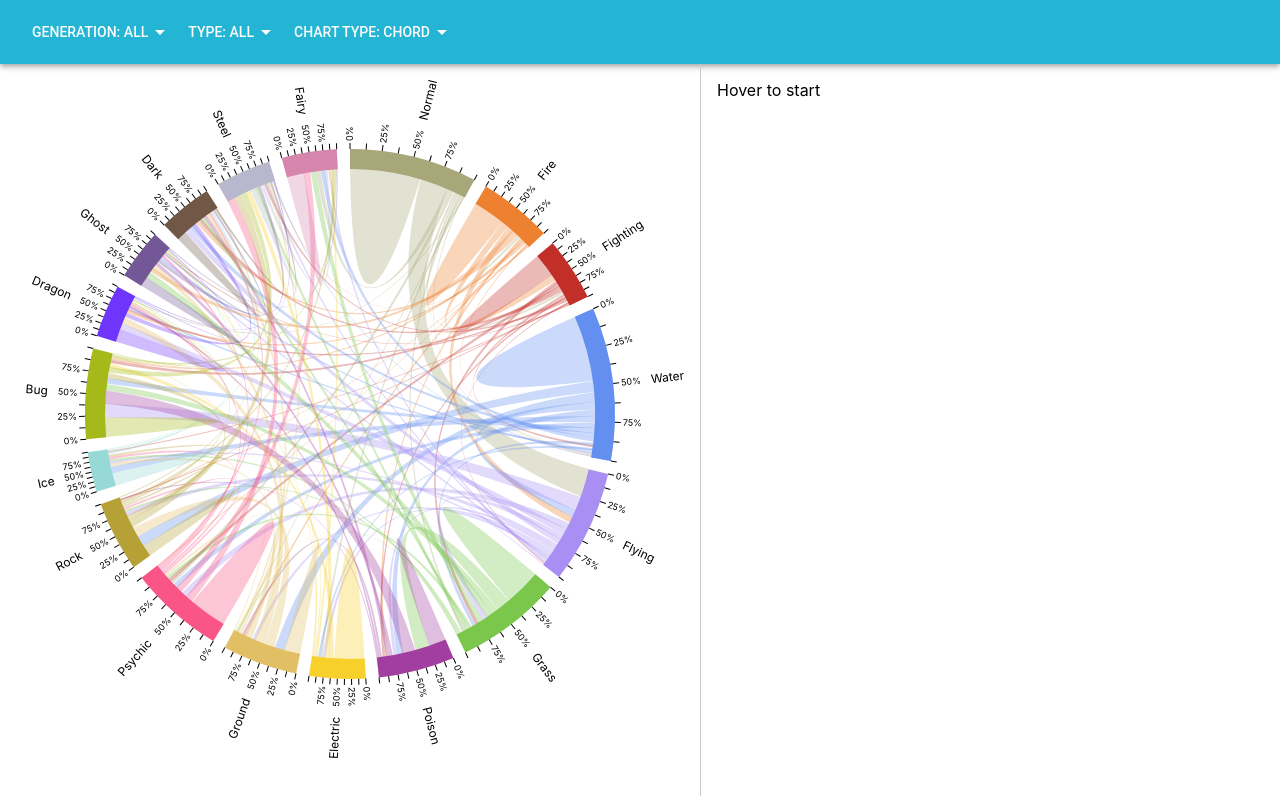
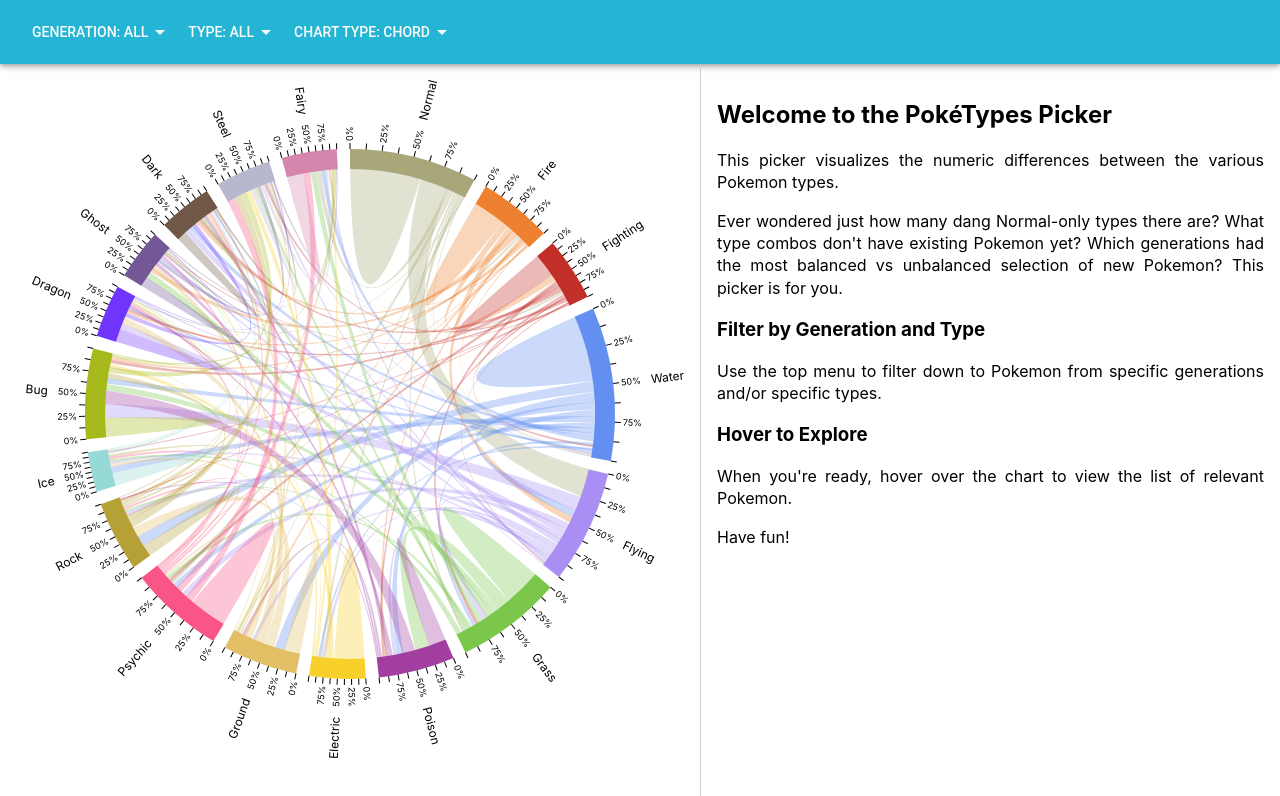
Before and after one commit to trpglobokar/poketypes, a React (Create React App) app: page / in a window 1280 px wide. Shown: the top 796 px of the page. Built offline with nearby package versions, Linux system fonts and the light colour scheme.

Commit message:
feat: added better welcome text

```diff
--- a/src/chord-chart.js
+++ b/src/chord-chart.js
@@ -3,6 +3,7 @@
 import * as d3 from "d3"
 import poketypejson from "./static/json/pokemon-types.json"
 import LegenDary from "./legend.js"
+import IntroLegend from "./intro-legend.js"
 
 const WRAPPER_RADIUS = 350 //390
 const CHORD_RADIUS = WRAPPER_RADIUS - 85
@@ -210,7 +211,7 @@
           }}
         >
           <div id="chord-legend-content" style={{ padding: 16 }}>
-            Hover to start
+            <IntroLegend />
           </div>
         </div>
       </div>
--- a/src/heatmap.js
+++ b/src/heatmap.js
@@ -3,6 +3,7 @@
 import * as d3 from "d3"
 import poketypejson from "./static/json/pokemon-types.json"
 import LegenDary from "./legend.js"
+import IntroLegend from "./intro-legend.js"
 
 const WRAPPER_RADIUS = 390 //390
 const margin = { top: 80, right: 0, bottom: 100, left: 100 },
@@ -144,7 +145,7 @@
           }}
         >
           <div id="chord-legend-content" style={{ padding: 16 }}>
-            Hover to start
+            <IntroLegend />
           </div>
         </div>
       </div>
--- /dev/null
+++ b/src/intro-legend.js
@@ -0,0 +1,40 @@
+import React from "react"
+import styled from "styled-components"
+
+const SnazzyP = styled.p`
+  text-align: justify;
+  line-height: 1.4em;
+`
+
+class IntroLegend extends React.Component {
+  render() {
+    return (
+      <div>
+        <h2>Welcome to the PokéTypes Picker</h2>
+        <SnazzyP>
+          This picker visualizes the numeric differences between the various
+          Pokemon types.
+        </SnazzyP>
+        <SnazzyP>
+          Ever wondered just how many dang Normal-only types there are? What
+          type combos don't have existing Pokemon yet? Which generations had the
+          most balanced vs unbalanced selection of new Pokemon? This picker is
+          for you.
+        </SnazzyP>
+        <h3>Filter by Generation and Type</h3>
+        <SnazzyP>
+          Use the top menu to filter down to Pokemon from specific generations
+          and/or specific types.
+        </SnazzyP>
+        <h3>Hover to Explore</h3>
+        <SnazzyP>
+          When you're ready, hover over the chart to view the list of relevant
+          Pokemon.
+        </SnazzyP>
+        <SnazzyP>Have fun!</SnazzyP>
+      </div>
+    )
+  }
+}
+
+export default IntroLegend
```
